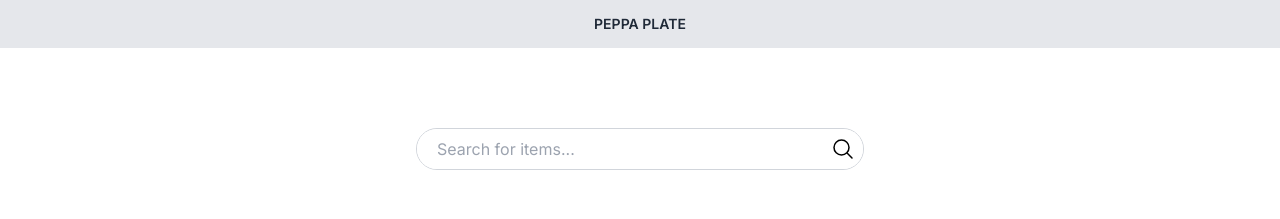
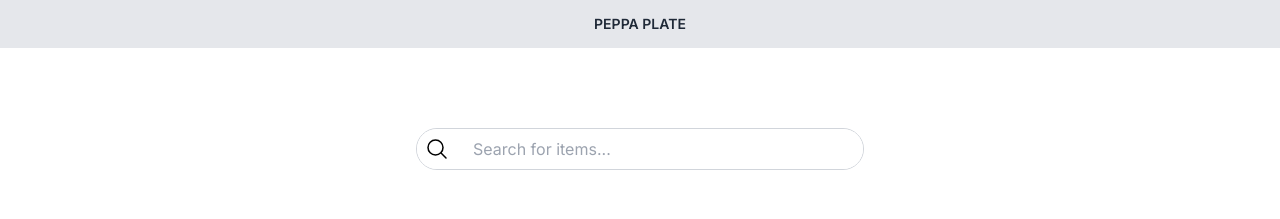
Before and after one commit to chingu-voyages/v46-tier2-team-18, a Next.js app: page / in a window 1280 px wide. Shown: the top 219 px of the page. Built offline with nearby package versions, Linux system fonts and the light colour scheme.

Commit message:
move search icon to left

```diff
--- a/src/app/components/SearchBar.js
+++ b/src/app/components/SearchBar.js
@@ -14,13 +14,8 @@ export default function SearchBar() {
         className="relative flex w-full border border-gray-300 rounded-full"
         onSubmit={handleSubmit}
       >
-        <input
-          value={searchRecipe}
-          onChange={(e) => setSearchRecipe(e.target.value)}
-          className="outline-none text-gray-800 w-full pl-5 rounded-l-full"
-          placeholder="Search for items..."
-        />
-        <button className="bg-white  p-2 rounded-full flex-shrink-0 w-10 h-10 flex justify-center text-black items-center cursor-pointer">
+        <div className="flex items-center justify-center relative left-0 top-0">
+          <button className="bg-white  p-2 rounded-full flex-shrink-0 w-10 h-10 flex justify-center text-black items-center cursor-pointer ">
             <svg
               xmlns="http://www.w3.org/2000/svg"
               fill="none"
@@ -36,6 +31,13 @@ export default function SearchBar() {
               />
             </svg>
           </button>
+        </div>
+        <input
+          value={searchRecipe}
+          onChange={(e) => setSearchRecipe(e.target.value)}
+          className="outline-none text-gray-800 w-full pl-4 rounded-r-full"
+          placeholder="Search for items..."
+        />
       </form>
     </div>
   );
```
Lines whose indentation alone changed are shown as unchanged.
